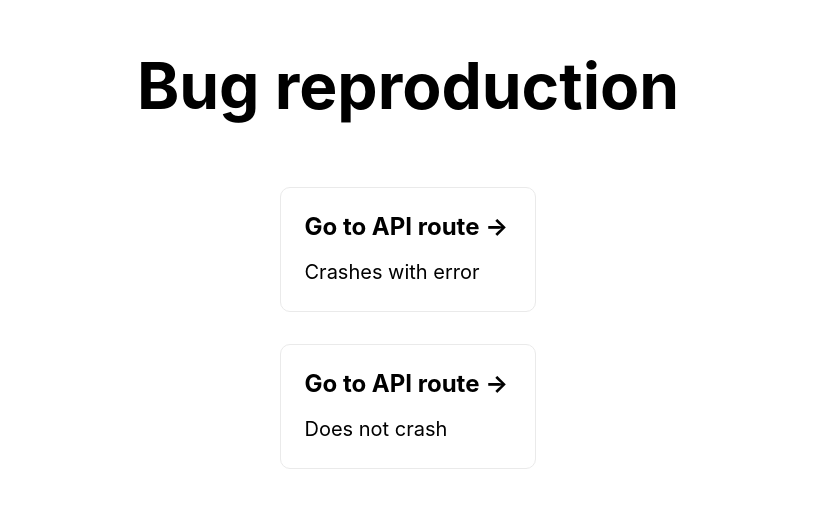
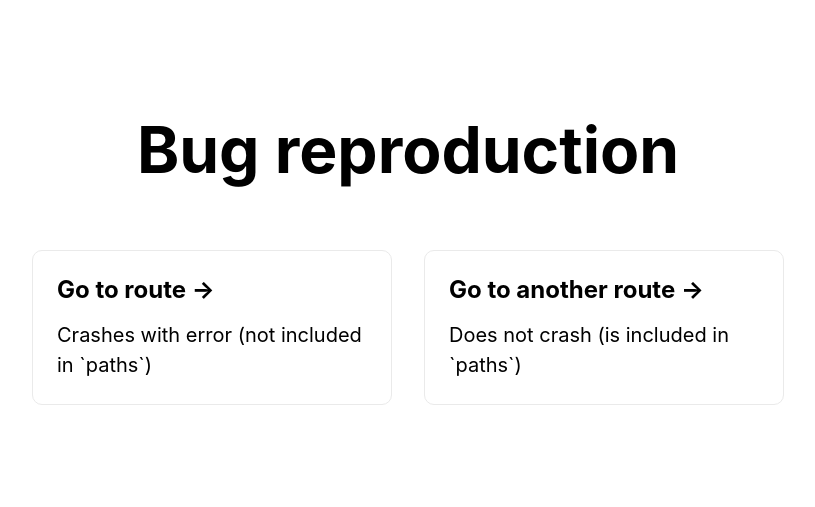
Before and after one commit to christiankaindl/nextjs-bug-repro, a Next.js app: page / in a window 1280 px wide. Shown: the part 133-640 px from the top of the page, without its empty margins (232-1047 px from the left). Built offline with nearby package versions, Linux system fonts and the light colour scheme.

Commit message:
Make link labels more clear

```diff
--- a/pages/index.js
+++ b/pages/index.js
@@ -18,14 +18,14 @@ export default function Home() {
         <div className={styles.grid}>
           <Link href="/crashes/123">
             <a className={styles.card}>
-              <h3>Go to API route &rarr;</h3>
-              <p>Crashes with error</p>
+              <h3>Go to route &rarr;</h3>
+              <p>Crashes with error (not included in `paths`)</p>
             </a>
           </Link>
           <Link href="/crashes/987">
             <a className={styles.card}>
-              <h3>Go to API route &rarr;</h3>
-              <p>Does not crash</p>
+              <h3>Go to another route &rarr;</h3>
+              <p>Does not crash (is included in `paths`)</p>
             </a>
           </Link>
         </div>
```
